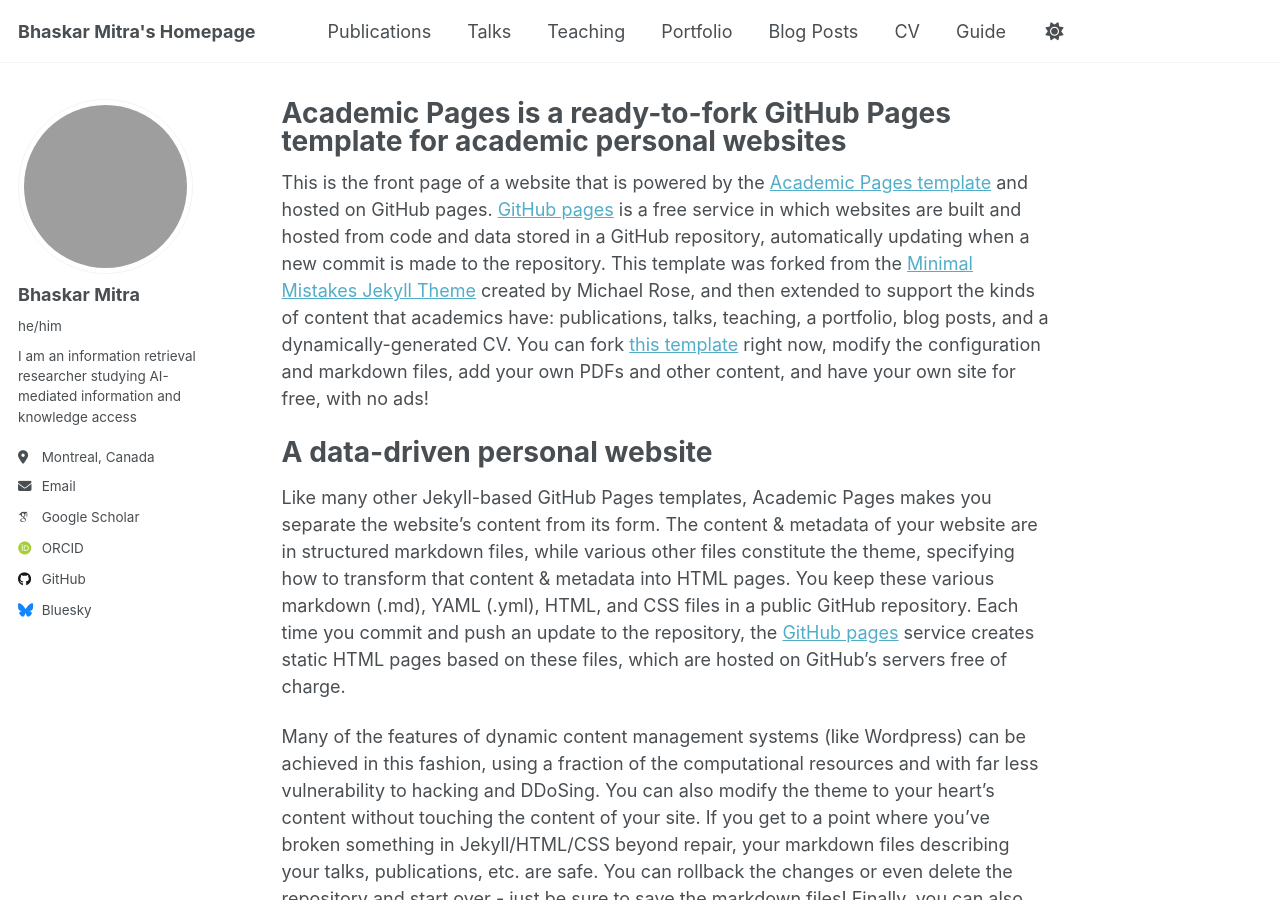
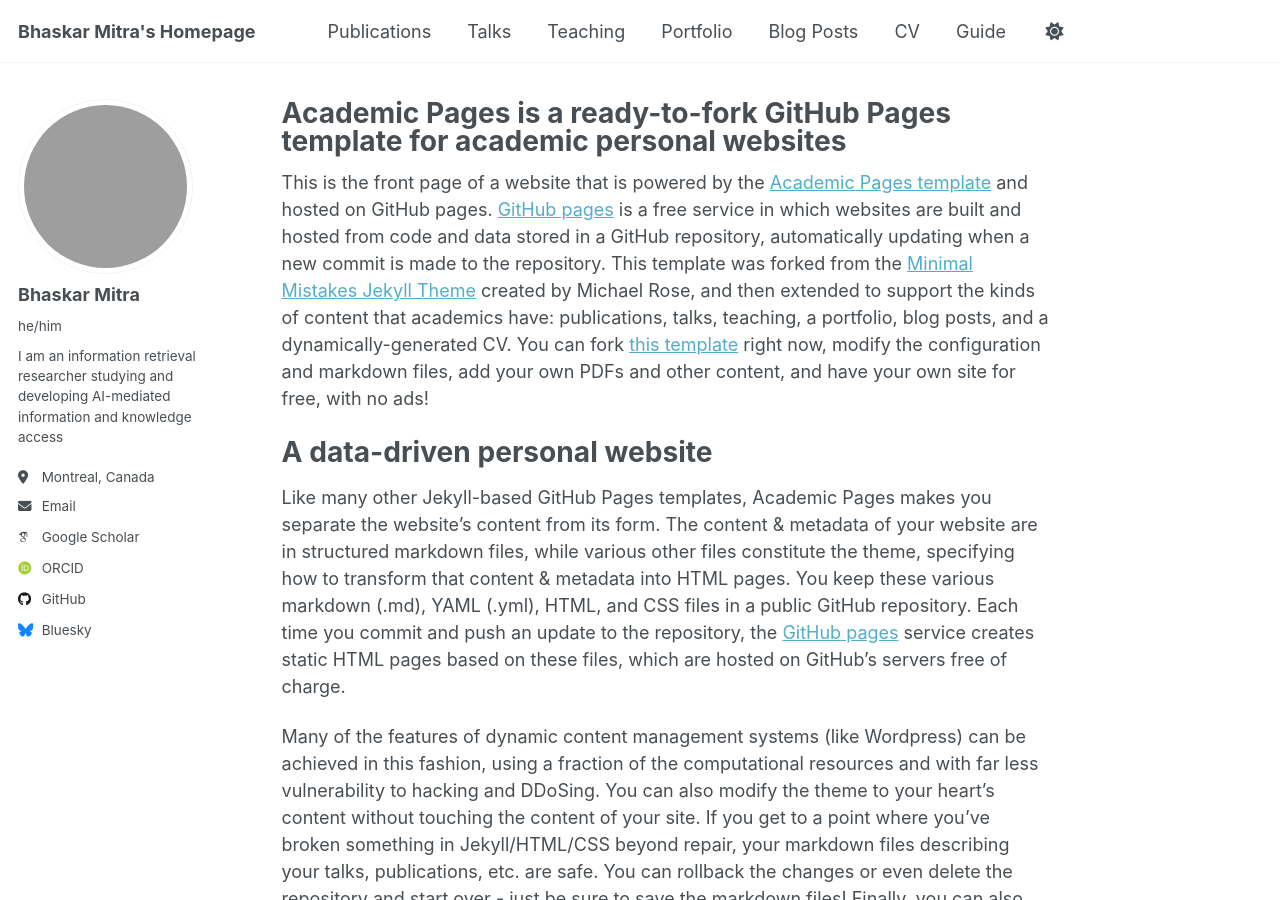
Before and after one commit to bhaskar-mitra/bhaskar-mitra.github.io, a Jekyll site: the page built from _pages/about.md, in a window 1280 px wide and 900 px high. Built offline with Jekyll 4.4.1, drawn with Linux system fonts in a browser that asks for light colours; some web fonts are replaced; grey boxes are pictures that could not be loaded.

Commit message:
Update _config.yml

```diff
--- a/_config.yml
+++ b/_config.yml
@@ -12,7 +12,7 @@
 title                    : "Bhaskar Mitra's Homepage"
 title_separator          : "-"
 name                     : &name "Bhaskar Mitra"
-description              : &description "I am an information retrieval researcher studying AI-mediated information and knowledge access"
+description              : &description "I am an information retrieval researcher studying and developing AI-mediated information and knowledge access"
 url                      : https://bhaskar-mitra.github.io # the base hostname & protocol for your site e.g. "https://[your GitHub username].github.io" or if you already have some other page hosted on Github then use "https://[your GitHub username].github.io/[Your Repo Name]"
 baseurl                  : "" # the subpath of your site, e.g. "/blog"
 repository               : "bhaskar-mitra/bhaskar-mitra.github.io"
@@ -25,7 +25,7 @@
   avatar           : "https://avatars.githubusercontent.com/u/16622562?v=4"
   name             : "Bhaskar Mitra"
   pronouns         : "he/him"
-  bio              : "I am an information retrieval researcher studying AI-mediated information and knowledge access"
+  bio              : "I am an information retrieval researcher studying and developing AI-mediated information and knowledge access"
   location         : "Montreal, Canada"
   employer         : # "Red Brick University"
   uri              : # URL
```
